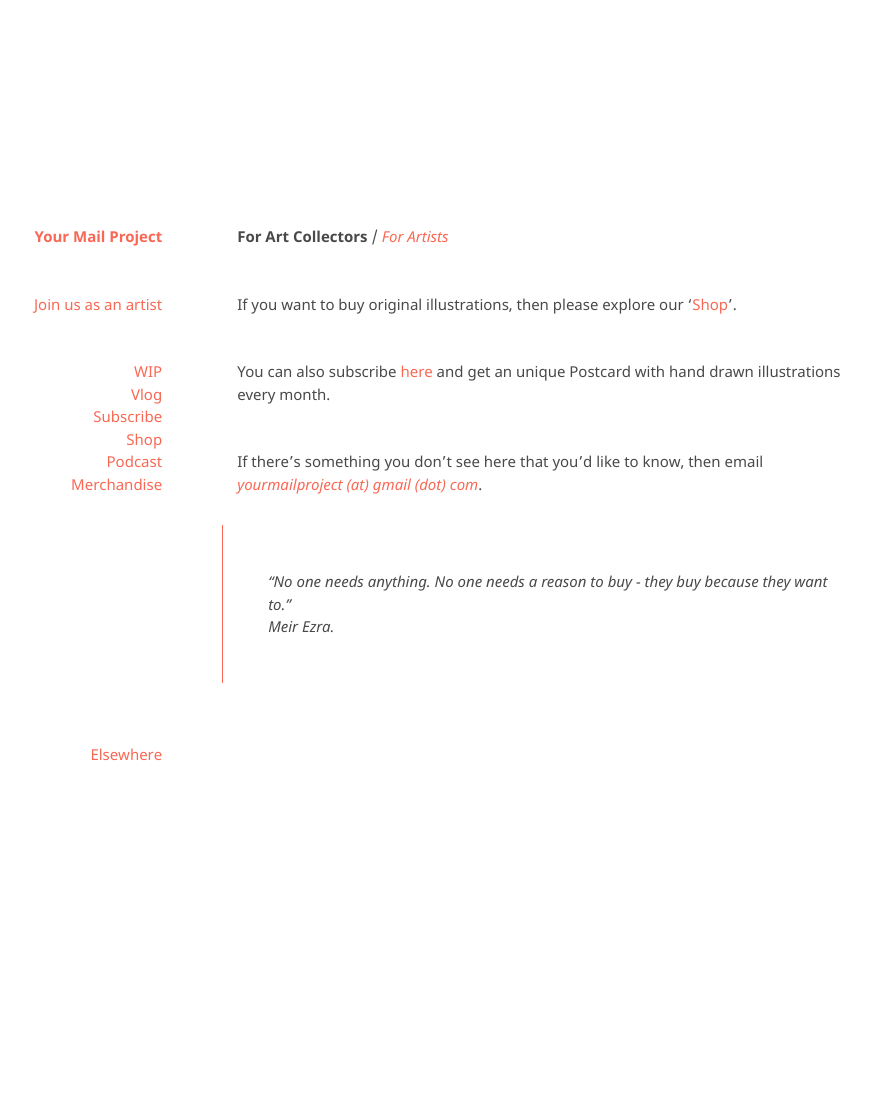
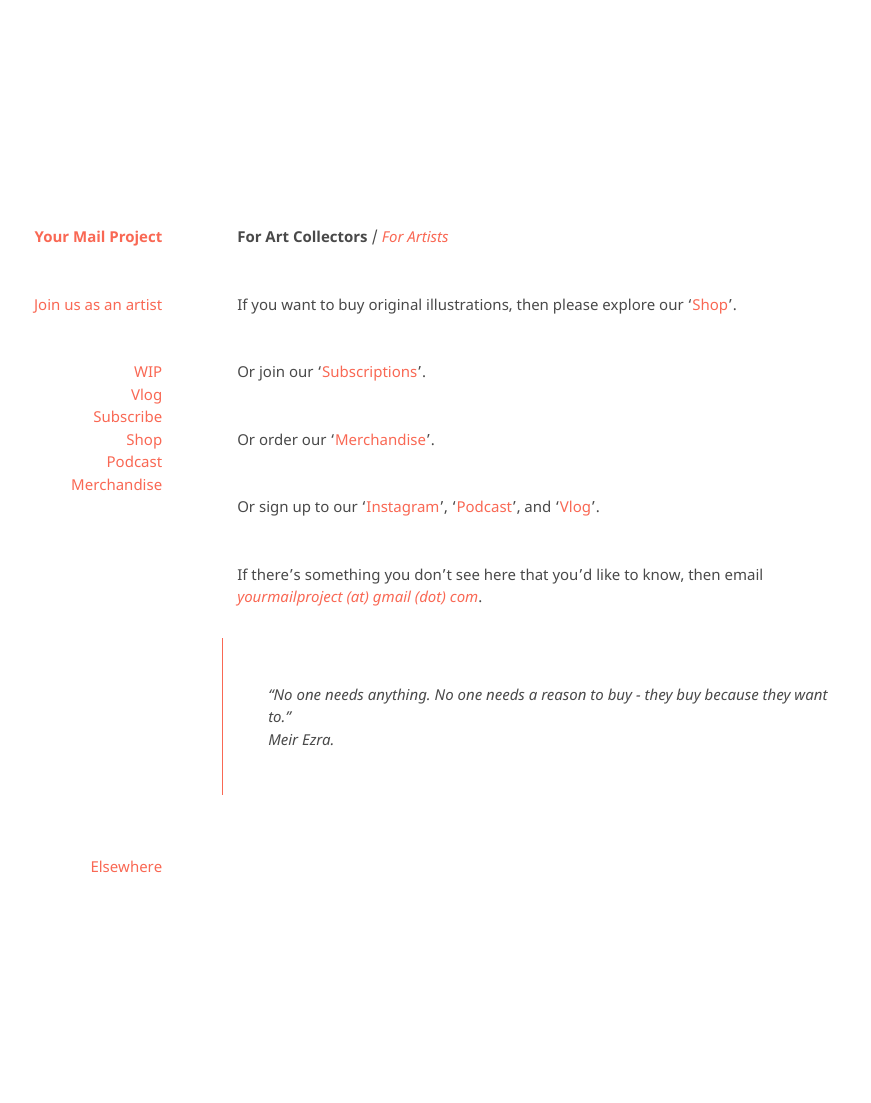
Before and after one commit to kvshvlin/yourmailproject, a Jekyll site: the page built from forartcollectors.md, in a window 1280 px wide. Shown: the whole page, without its empty margins (191-1062 px from the left). Built offline with Jekyll 4.4.1, drawn with Linux system fonts in a browser that asks for light colours; our own code applies the rules of GitHub Pages for plain Markdown files; before the commit the page ends 990 px from its top, so only the background shows below that.

Commit message:
Update forartcollectors.md

```diff
--- a/forartcollectors.md
+++ b/forartcollectors.md
@@ -2,7 +2,11 @@
 
 If you want to buy original illustrations, then please explore our '<a href="https://www.gumroad.com/yourmailproject" target="_blank">Shop</a>'.
 
-You can also subscribe <a href="https://www.patreon.com/yourmailproject?fan_landing=true" target="_blank">here</a> and get an unique Postcard with hand drawn illustrations every month.
+Or join our '<a href="https://kvshvlin.github.io/yourmailproject/subscribe.html">Subscriptions</a>'.
+
+Or order our '<a href="https://www.society6.com/gabeminimal" target="_blank">Merchandise</a>'.
+
+Or sign up to our '<a href="https://www.instagram.com/yourmailproject" target="_blank">Instagram</a>', '<a href="http://www.anchor.fm/yourmailproject" target="_blank">Podcast</a>', and '<a href="https://www.youtube.com/channel/UCQCznCqUhALucLSk6N8ROPA?view_as=subscriber" target="_blank">Vlog</a>'.
 
 If there’s something you don’t see here that you’d like to know, then email
 [_yourmailproject (at) gmail (dot) com_](mailto:yourmailproject@gmail.com).
```
